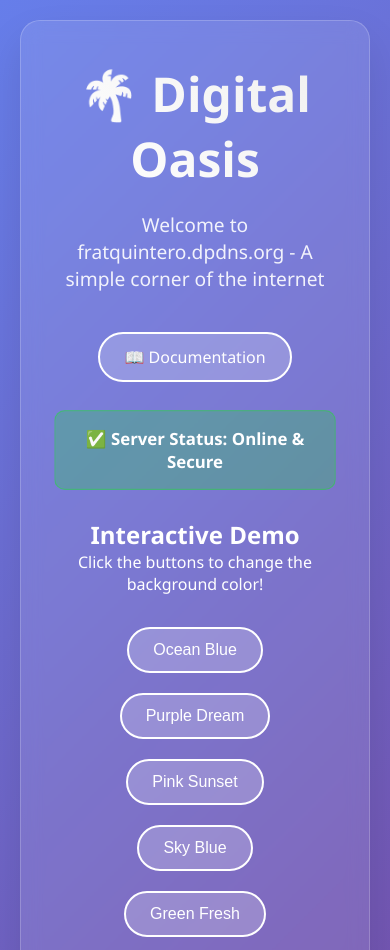
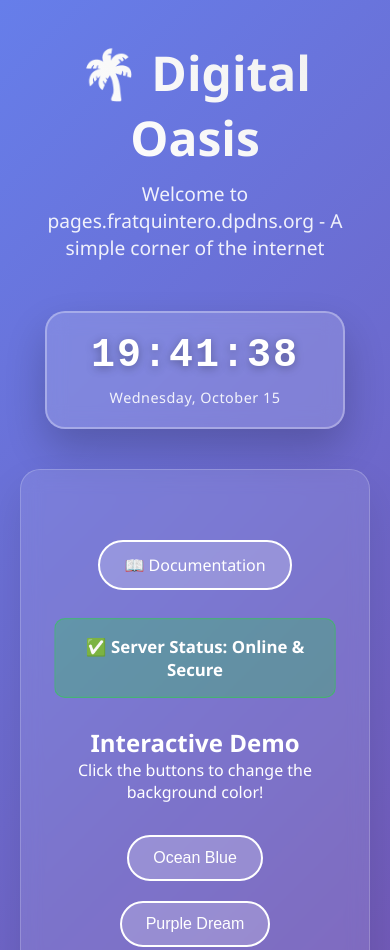
Before and after one commit to frquintero/pages_demo, a website: page index.html in a window 390 px wide. Shown: the top 950 px of the page. Drawn offline with Linux system fonts and the light colour scheme.

Commit message:
Add modern digital clock to page header
- Created modern digital clock component positioned on the right side of header
- Clock displays time in HH:MM:SS format with full date
- Added responsive glassmorphism design matching the page theme
- Updates in real-time every second
- Added mobile-responsive layout for smaller screens
- Integrated with existing styling and animation framework

```diff
--- a/index.html
+++ b/index.html
@@ -7,10 +7,24 @@
     <link rel="stylesheet" href="styles.css">
 </head>
 <body>
+    <div class="header-wrapper">
+        <div class="container-header">
+            <div class="header-content">
+                <div class="header-title">
+                    <h1 class="floating">🌴 Digital Oasis</h1>
+                    <p class="subtitle">Welcome to pages.fratquintero.dpdns.org - A simple corner of the internet</p>
+                </div>
+                <div class="digital-clock">
+                    <div class="clock-display">
+                        <div class="time" id="clockTime">00:00:00</div>
+                        <div class="date" id="clockDate">Monday, January 01</div>
+                    </div>
+                </div>
+            </div>
+        </div>
+    </div>
+
     <div class="container">
-        <h1 class="floating">🌴 Digital Oasis</h1>
-        <p class="subtitle">Welcome to fratquintero.dpdns.org - A simple corner of the internet</p>
-
         <div style="margin: 20px 0;">
             <a href="readme.html" class="color-button" style="display: inline-block; text-decoration: none;">📖 Documentation</a>
         </div>
--- a/script.js
+++ b/script.js
@@ -1,6 +1,38 @@
 let count = 0;
 const counterElement = document.getElementById('counter');
 const timeElement = document.getElementById('currentTime');
+const clockTimeElement = document.getElementById('clockTime');
+const clockDateElement = document.getElementById('clockDate');
+
+// Digital clock functionality
+function updateDigitalClock() {
+    const now = new Date();
+
+    // Format time as HH:MM:SS
+    const hours = String(now.getHours()).padStart(2, '0');
+    const minutes = String(now.getMinutes()).padStart(2, '0');
+    const seconds = String(now.getSeconds()).padStart(2, '0');
+    const timeString = `${hours}:${minutes}:${seconds}`;
+
+    // Format date
+    const days = ['Sunday', 'Monday', 'Tuesday', 'Wednesday', 'Thursday', 'Friday', 'Saturday'];
+    const months = ['January', 'February', 'March', 'April', 'May', 'June', 'July', 'August', 'September', 'October', 'November', 'December'];
+    const dayName = days[now.getDay()];
+    const monthName = months[now.getMonth()];
+    const date = now.getDate();
+    const dateString = `${dayName}, ${monthName} ${date}`;
+
+    if (clockTimeElement) {
+        clockTimeElement.textContent = timeString;
+    }
+    if (clockDateElement) {
+        clockDateElement.textContent = dateString;
+    }
+}
+
+// Update clock every second
+setInterval(updateDigitalClock, 1000);
+updateDigitalClock(); // Initial call
 
 function changeBackground(color) {
     document.body.style.background = `linear-gradient(135deg, ${color} 0%, ${adjustColor(color, -20)} 100%)`;
--- a/styles.css
+++ b/styles.css
@@ -12,9 +12,94 @@ body {
     display: flex;
     flex-direction: column;
     align-items: center;
-    justify-content: center;
+    justify-content: flex-start;
     text-align: center;
     padding: 20px;
+}
+
+.header-wrapper {
+    width: 100%;
+    padding: 20px 0;
+    margin-bottom: 20px;
+}
+
+.container-header {
+    max-width: 1200px;
+    margin: 0 auto;
+    width: 100%;
+    padding: 0 20px;
+}
+
+.header-content {
+    display: flex;
+    justify-content: space-between;
+    align-items: center;
+    gap: 40px;
+}
+
+.header-title {
+    flex: 1;
+    text-align: center;
+}
+
+.header-title h1 {
+    margin-bottom: 10px;
+}
+
+.digital-clock {
+    flex: 0 0 auto;
+    background: rgba(255, 255, 255, 0.15);
+    backdrop-filter: blur(10px);
+    border-radius: 20px;
+    padding: 30px 40px;
+    border: 2px solid rgba(255, 255, 255, 0.3);
+    box-shadow: 0 20px 40px rgba(0, 0, 0, 0.2);
+    min-width: 280px;
+}
+
+.clock-display {
+    display: flex;
+    flex-direction: column;
+    align-items: center;
+    gap: 10px;
+}
+
+.time {
+    font-size: 3.5rem;
+    font-weight: 700;
+    font-family: 'Courier New', monospace;
+    letter-spacing: 2px;
+    text-shadow: 0 2px 10px rgba(0, 0, 0, 0.3);
+    color: #fff;
+}
+
+.date {
+    font-size: 1rem;
+    color: rgba(255, 255, 255, 0.9);
+    font-weight: 500;
+    letter-spacing: 0.5px;
+}
+
+@media (max-width: 768px) {
+    .header-content {
+        flex-direction: column;
+        gap: 20px;
+    }
+
+    .digital-clock {
+        min-width: auto;
+        width: 100%;
+        max-width: 300px;
+        padding: 20px 30px;
+    }
+
+    .time {
+        font-size: 2.5rem;
+    }
+
+    .date {
+        font-size: 0.9rem;
+    }
 }
 
 .container {
```
